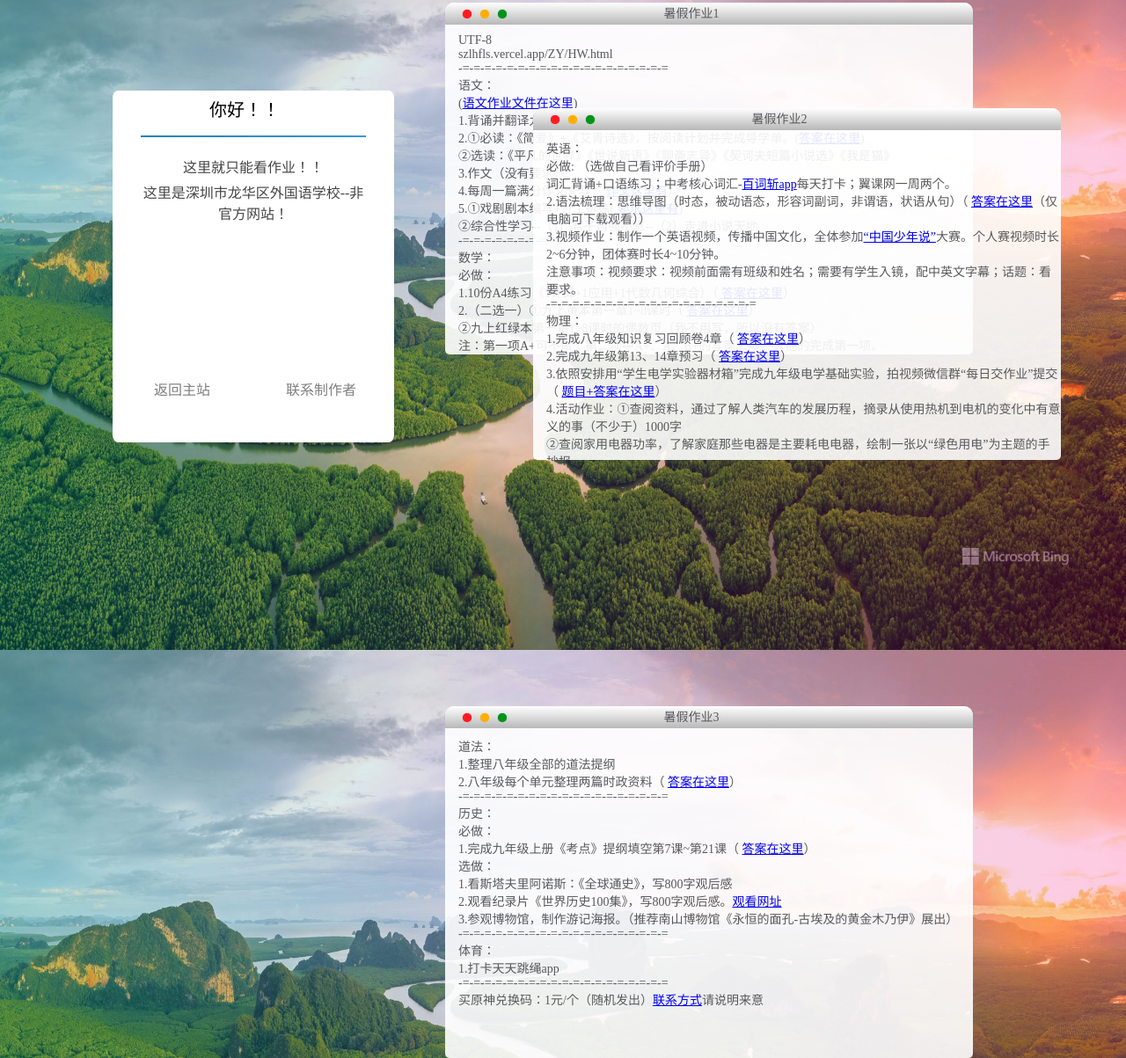
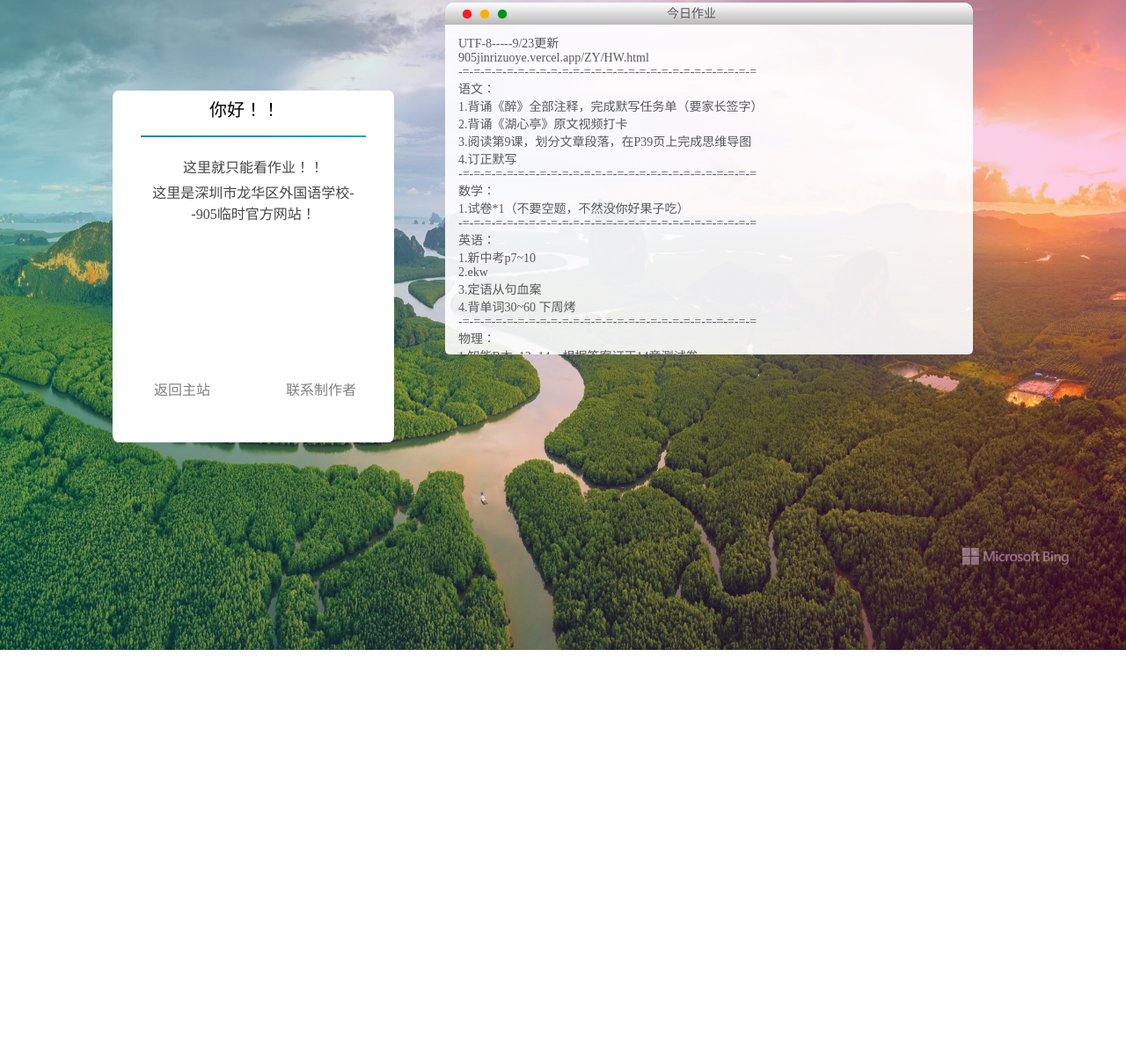
Before and after one commit to MCHuaYun/ShenZhenLongWai, a plain HTML site: page ZY/HW.html in a window 1280 px wide. Shown: the part 61-1264 px from the top of the page at 88% size. After the commit the page ends 800 px from the top, so only its background shows below. Drawn offline with Linux system fonts and the light colour scheme.

Commit message:
Update HW.html

```diff
--- a/ZY/HW.html
+++ b/ZY/HW.html
@@ -5,7 +5,7 @@
     <meta name="viewport"
         content="width=device-width,initial-scale=1.0,maximum-scale=1.0,minimum-scale=1.0,user-scalable=no">
 
-    <title>龙华区外国语学校--作业</title>
+    <title>龙华区外国语学校--905作业</title>
     <meta name="description"        content="这里是龙华区外国语学校--非官方网站！">
     <meta name="keywords" content="深圳市龙华区外国语学校">
 	<meta name="description" content="深圳市龙华区外国语学校--非官方网站">
@@ -39,7 +39,7 @@
             </div>
             <div class="meBox-text">
                 <p>这里就只能看作业！！</p>
-		<p>这里是深圳市龙华区外国语学校--非官方网站！</p>
+		<p>这里是深圳市龙华区外国语学校--905临时官方网站！</p>
 		    <br>
 		    <br>
 		    <br>
@@ -65,46 +65,55 @@
                 </div>
                 <!-- 顶部标题 -->
                 <div class="title">
-                    <span>暑假作业1</span>
+                    <span>今日作业</span>
                 </div>
                 <!-- 终端内文字 -->
 		<div class="cmdText">
-			<p> UTF-8</p>
-			<p> szlhfls.vercel.app/ZY/HW.html</p>
-			<p>-=-=-=-=-=-=-=-=-=-=-=-=-=-=-=-=-=-=-=</p>
-			<p> 语文：</p>(<a href="https://szlhfls.cercel.app/AN/ch/wj.html"target="_blank"class="default-entry">语文作业文件在这里</a>)
-			<p> 1.背诵并翻译九上教材所有古诗文及九下课内古诗，必须能做到默写。</p>
-			<p> 2.①必读：《简爱》+《艾青诗选》，按阅读计划并完成导学单。(<a href="https://szlhfls.cercel.app/AN/ch/wj.html"target="_blank"class="default-entry">答案在这里</a>)</p>
-			<p>   ②选读：《平凡的世界》《世说新语》《聊斋志异》《契诃夫短篇小说选》《我是猫》</p>
-			<p> 3.作文（没有要求）</p>
-			<p> 4.每周一篇满分作文誉写（ <a href="https://szlhfls.cercel.app/AN/ch/wj.html"target="_blank"class="default-entry">作文这里有</a>）</p>
-			<p> 5.①戏剧剧本编写+分工排练( <a href="https://szlhfls.cercel.app/AN/ch/wj.html"target="_blank"class="default-entry">要求这里有</a>)</p>
-			<p>   ②综合性学习--（1）君子自强不息--（2）走进小说天地</p>
-			<p> -=-=-=-=-=-=-=-=-=-=-=-=</p>
+			<p> UTF-8-----9/23更新</p>
+			<p> 905jinrizuoye.vercel.app/ZY/HW.html</p>
+			<p> -=-=-=-=-=-=-=-=-=-=-=-=-=-=-=-=-=-=-=-=-=-=-=-=-=-=-=</p>
+			<p> 语文：
+			<p> 1.背诵《醉》全部注释，完成默写任务单（要家长签字）</p>
+			<p> 2.背诵《湖心亭》原文视频打卡</p>
+			<p> 3.阅读第9课，划分文章段落，在P39页上完成思维导图</p>
+			<p> 4.订正默写</p>
+			<p> -=-=-=-=-=-=-=-=-=-=-=-=-=-=-=-=-=-=-=-=-=-=-=-=-=-=-=</p>
 			<p> 数学：</p>
-			<p> 必做：</p>
-			<p> 1.10份A4练习（1计算+1应用+1代数几何综合）（ <a href="https://szlhfls.cercel.app/AN/ma/wj.html"target="_blank"class="default-entry">答案在这里</a>）</p>
-			<p> 2.（二选一）①九上黄本第一章1~8课时（ <a href="https://szlhfls.cercel.app/LW/AN/wj.html"target="_blank"class="default-entry">答案在这里</a>）</p>
-			<p>            ②九上红绿本第一章1~8课时的偶数页（我不用写，所以没有答案）</p>
-			<p> 注：第一项A+可不做；第二项中A+、A、B+的写第二项，其他的完成第一项。</p>
-			<p> 选做：</p>
-			<p> 自学九上一元二次方程，相似</p>
+			<p> 1.试卷*1（不要空题，不然没你好果子吃）</p>
+			<p> -=-=-=-=-=-=-=-=-=-=-=-=-=-=-=-=-=-=-=-=-=-=-=-=-=-=-=</p>
+			<p> 英语：</p>
+			<p> 1.新中考p7~10</p>
+			<p> 2.ekw</p>
+			<p> 3.定语从句血案</p>
+			<p> 4.背单词30~60 下周烤</p>
+			<p> -=-=-=-=-=-=-=-=-=-=-=-=-=-=-=-=-=-=-=-=-=-=-=-=-=-=-=</p>
+			<p> 物理：</p>
+			<p> 1.知能B本p12~14，根据答案订正14章测试卷</p>
+			<p> -=-=-=-=-=-=-=-=-=-=-=-=-=-=-=-=-=-=-=-=-=-=-=-=-=-=-=</p>
+			<p> 化学：</p>
+			<p> 1.小导p7~8</p>
+			<p> 2.大导p22</p>
+			<p> 3.订正知能ab本 答案在禁言群里</p>
+			<p> -=-=-=-=-=-=-=-=-=-=-=-=-=-=-=-=-=-=-=-=-=-=-=-=-=-=-=</p>
+			<p> 历史：</p
+			<p> 1.一张试卷</p>
+			<p> 2.烤典15课选择</p>
             </div>
         </div>
 		 <!-- 第二个终端 -->
-           <div class="cmd cmd2">
+           <!--<div class="cmd cmd2">
                 <!-- 三个按钮 -->
-                <div class="click">
+                <!--<div class="click">
                     <div class="red"></div>
                     <div class="yellow"></div>
                     <div class="green"></div>
                 </div>
                 <!-- 顶部标题 -->
-                <div class="title">
+                <!--<div class="title">
                     <span>暑假作业2</span>
                 </div>
                 <!-- 终端内文字 -->
-                <div class="cmdText">
+                <!--<div class="cmdText">
 			<p> 英语：</p>
 			<p> 必做: （选做自己看评价手册）</p>
 			<p> 词汇背诵+口语练习；中考核心词汇-<a href="https://www.baicizhan.com/"target="_blank"class="default-entry">百词斩app</a>每天打卡；翼课网一周两个。</p>
@@ -119,38 +128,7 @@
 			<p> 4.活动作业：①查阅资料，通过了解人类汽车的发展历程，摘录从使用热机到电机的变化中有意义的事（不少于）1000字</p>
 			<p>            ②查阅家用电器功率，了解家庭那些电器是主要耗电电器，绘制一张以“绿色用电”为主题的手抄报。</p>
 			<p> 下面还有↓↓↓↓↓↓↓↓↓↓↓↓↓↓↓↓↓↓↓↓↓↓↓↓↓↓↓↓↓↓↓↓↓↓↓↓↓↓↓</p>
-                </div>
-            </div>
-		 <!-- 第三个终端 -->
-            <div class="cmd">
-		    <!-- 三个按钮 -->
-                <div class="click">
-                    <div class="red"></div>
-                    <div class="yellow"></div>
-                    <div class="green"></div>
-                </div>
-                <!-- 顶部标题 -->
-                <div class="title">
-                    <span>暑假作业3</span>
-                </div>
-                <!-- 终端内文字 -->
-		<div class="cmdText">
-			<p> 道法：</p>
-			<p> 1.整理八年级全部的道法提纲</p>
-			<p> 2.八年级每个单元整理两篇时政资料（ <a href="https://szlhfls.cercel.app/AN/df/wj.html"target="_blank"class="default-entry">答案在这里</a>）</p>
-			<p> -=-=-=-=-=-=-=-=-=-=-=-=-=-=-=-=-=-=-=</p>
-			<p> 历史：</p>
-			<p> 必做：</p>
-			<p> 1.完成九年级上册《考点》提纲填空第7课~第21课（ <a href="https://szlhfls.cercel.app/AN/hi/wj.html"target="_blank"class="default-entry">答案在这里</a>）</p>
-			<p> 选做：</p>
-			<p> 1.看斯塔夫里阿诺斯：《全球通史》，写800字观后感</p>
-			<p> 2.观看纪录片《世界历史100集》，写800字观后感。<a href="https://b23.tv/6ZoYTq4"target="_blank"class="default-entry">观看网址</a></p>
-			<p> 3.参观博物馆，制作游记海报。（推荐南山博物馆《永恒的面孔-古埃及的黄金木乃伊》展出）</p>
-			<p> -=-=-=-=-=-=-=-=-=-=-=-=-=-=-=-=-=-=-=</p>
-			<p> 体育：</p>
-			<p> 1.打卡天天跳绳app</p>
-			<p> -=-=-=-=-=-=-=-=-=-=-=-=-=-=-=-=-=-=-=</p>
-			<p> 买原神兑换码：1元/个（随机发出）<a href="https://mchuayun.vercel.app/CN/zt/zt.html"target="_blank"class="default-entry">联系方式</a>请说明来意</p>
+                </div>-->
             </div>
         </div>
 
```
